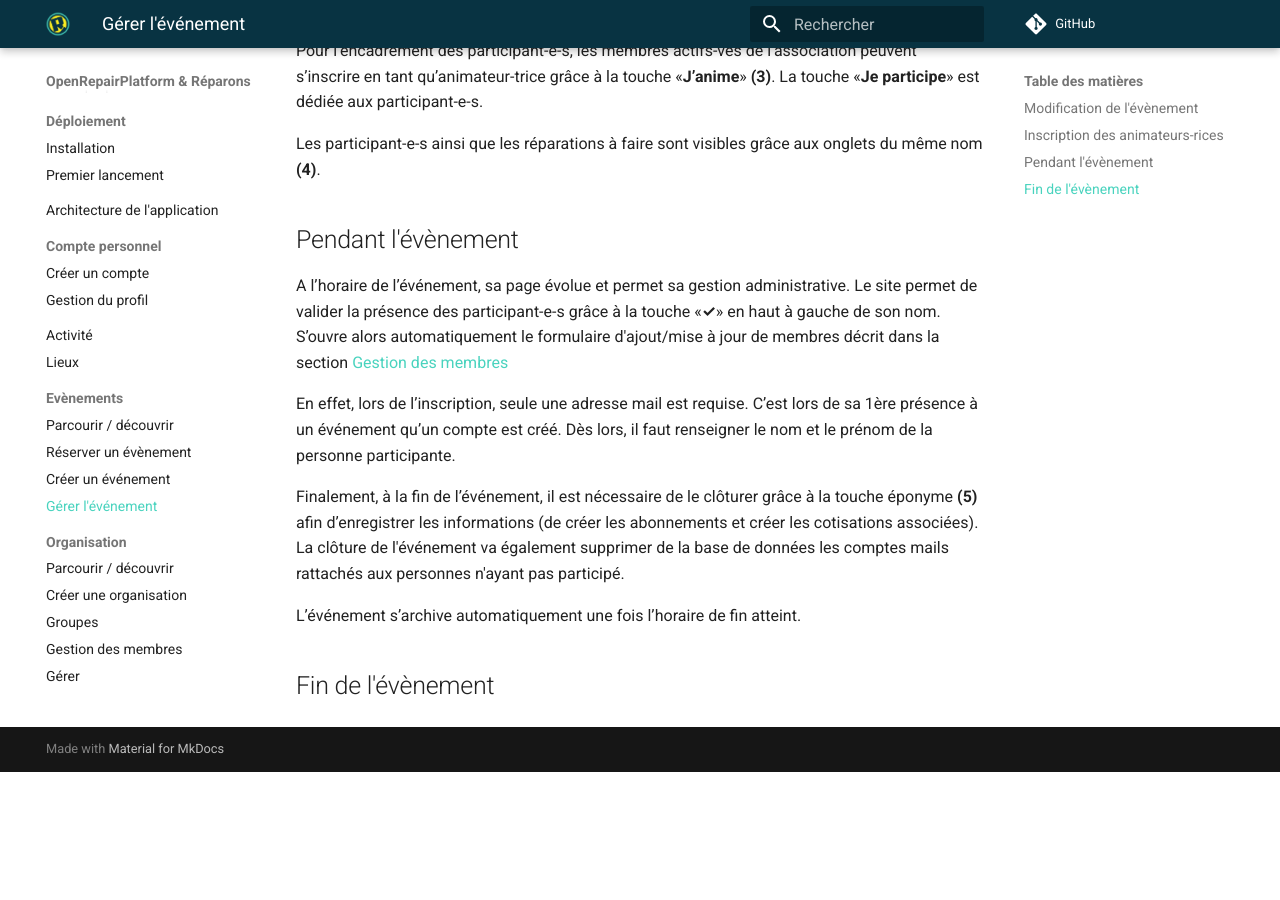
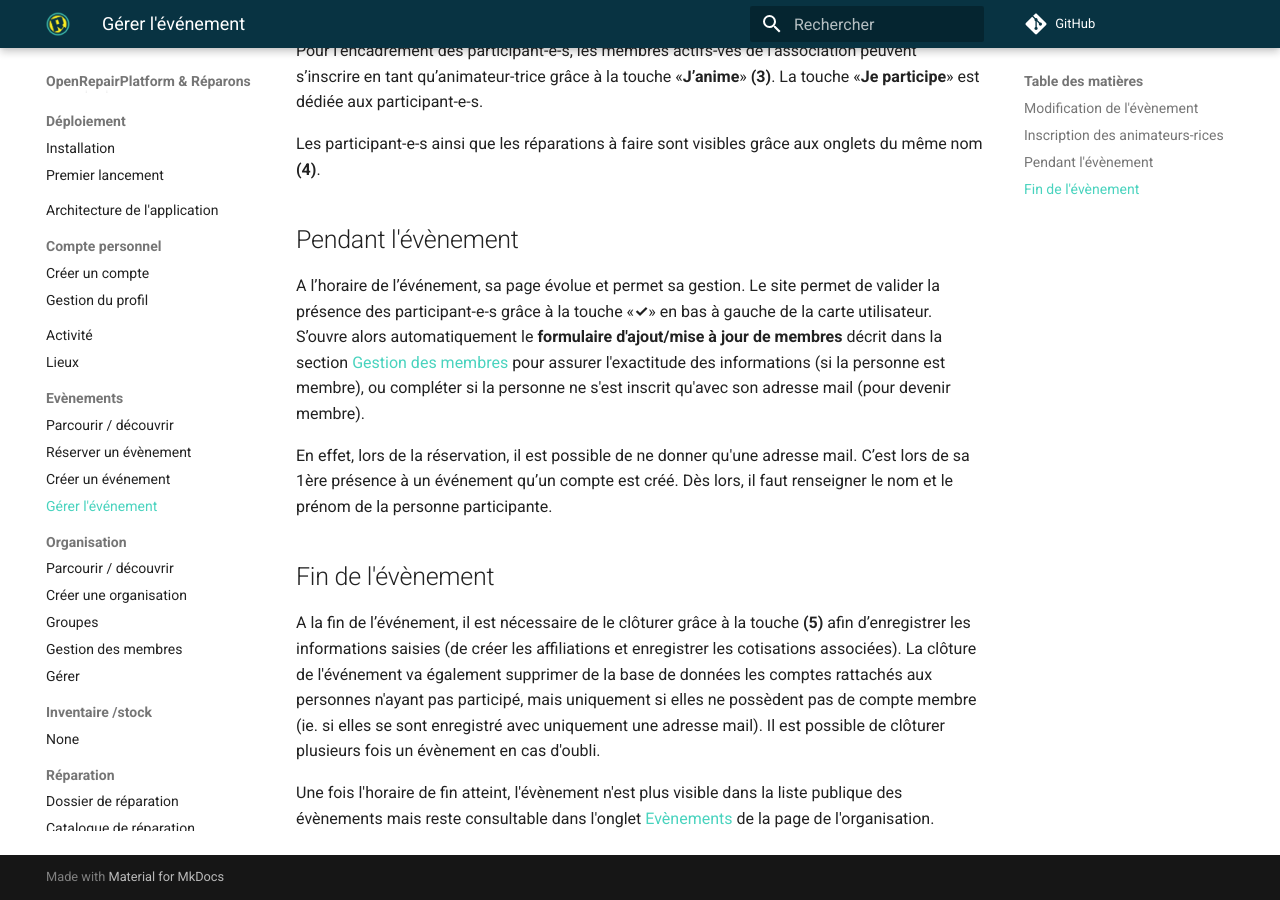
Before and after one commit to AtelierSoude/OpenRepairPlatform-docmentation, an MkDocs documentation site: the page built from docs/event/manage-event.md, in a window 1280 px wide and 900 px high, scrolled down 590 px. Built offline with MkDocs 1.6.1 and Material for MkDocs 9.7.7, drawn with Linux system fonts in a browser that asks for light colours; nearby versions of some CDN libraries; comment, search, counter and statistics services are not loaded; before the commit the page ends 1362 px from its top, so only the background shows below that.

Commit message:
corrected mistakes in members.md and completed manage-event.md

```diff
--- a/docs/event/manage-event.md
+++ b/docs/event/manage-event.md
@@ -14,12 +14,12 @@ Les participant-e-s ainsi que les réparations à faire sont visibles grâce aux
 
 ## Pendant l'évènement
 
-A l’horaire de l’événement, sa page évolue et permet sa gestion administrative. Le site permet de valider la présence des participant-e-s grâce à la touche «**✓**» en haut à gauche de son nom. S’ouvre alors automatiquement le formulaire d'ajout/mise à jour de membres décrit dans la section [Gestion des membres](../organization/members.md)
+A l’horaire de l’événement, sa page évolue et permet sa gestion. Le site permet de valider la présence des participant-e-s grâce à la touche «**✓**» en bas à gauche de la carte utilisateur. S’ouvre alors automatiquement le **formulaire d'ajout/mise à jour de membres** décrit dans la section [Gestion des membres](../organization/members.md#ajout-mise-a-jour-de-membre) pour assurer l'exactitude des informations (si la personne est membre), ou compléter si la personne ne s'est inscrit qu'avec son adresse mail (pour devenir membre).
 
-En effet, lors de l’inscription, seule une adresse mail est requise. C’est lors de sa 1ère présence à un événement qu’un compte est créé. Dès lors, il faut renseigner le nom et le prénom de la personne participante.
-
-Finalement, à la fin de l’événement, il est nécessaire de le clôturer grâce à la touche éponyme **(5)** afin d’enregistrer les informations (de créer les abonnements et créer les cotisations associées). La clôture de l'événement va également supprimer de la base de données les comptes mails rattachés aux personnes n'ayant pas participé.
-
-L’événement s’archive automatiquement une fois l’horaire de fin atteint.
+En effet, lors de la réservation, il est possible de ne donner qu'une adresse mail. C’est lors de sa 1ère présence à un événement qu’un compte est créé. Dès lors, il faut renseigner le nom et le prénom de la personne participante.
 
 ## Fin de l'évènement
+
+A la fin de l’événement, il est nécessaire de le clôturer grâce à la touche **(5)** afin d’enregistrer les informations saisies (de créer les affiliations et enregistrer les cotisations associées). La clôture de l'événement va également supprimer de la base de données les comptes rattachés aux personnes n'ayant pas participé, mais uniquement si elles ne possèdent pas de compte membre (ie. si elles se sont enregistré avec uniquement une adresse mail). Il est possible de clôturer plusieurs fois un évènement en cas d'oubli.
+
+Une fois l'horaire de fin atteint, l'évènement n'est plus visible dans la liste publique des évènements mais reste consultable dans l'onglet [Evènements](../organization/org-index.md) de la page de l'organisation.
```
Also changed, not shown: docs/organization/org-index.md (+1 -6 lines).
